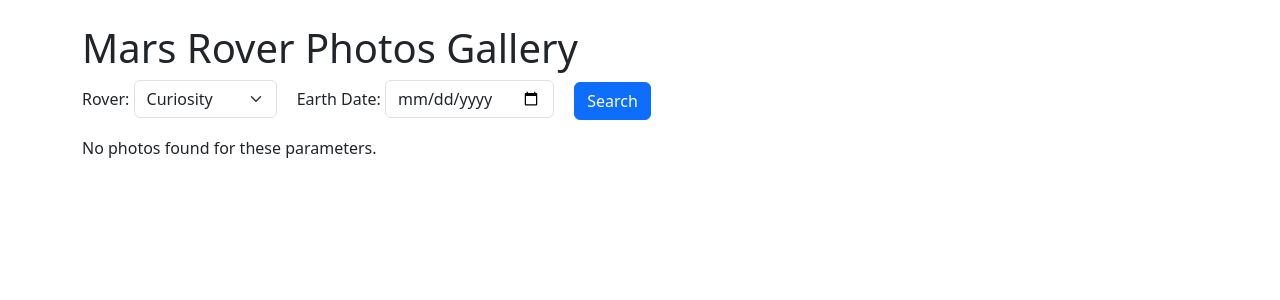
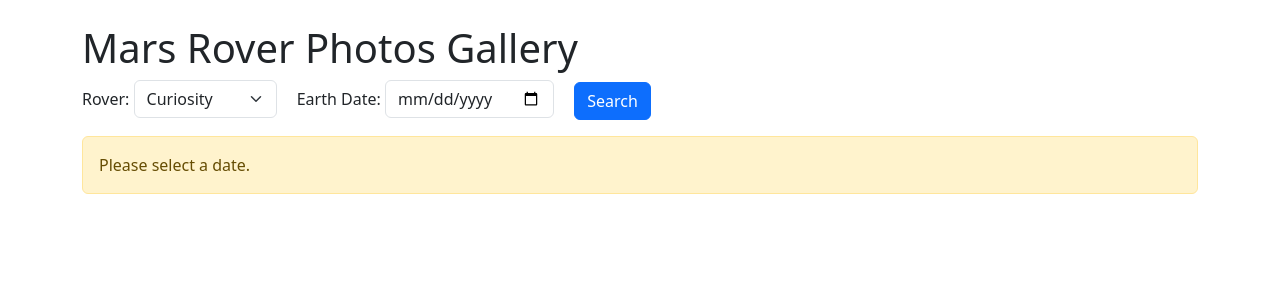
Before and after one commit to fhsuae/finalprojectAlexanderEscobedo, a Django app: page /space/mars-gallery/ in a window 1280 px wide. Shown: the part 56-356 px from the top of the page. Run offline with Django 5.2, Linux system fonts and the light colour scheme; data that the repository does not hold is empty.

Commit message:
Fix search navigation: point navbar search link to Mars Gallery and remove old search view/URL

```diff
--- a/nasaexplorer/space/templates/space/mars_gallery.html
+++ b/nasaexplorer/space/templates/space/mars_gallery.html
@@ -17,6 +17,12 @@
   <button type="submit" class="btn btn-primary">Search</button>
 </form>
 
+{% if error_message %}
+  <div class="alert alert-warning" role="alert">
+    {{ error_message }}
+  </div>
+{% endif %}
+
 {% if photos %}
   <div class="row">
     {% for photo in photos %}
@@ -33,8 +39,6 @@
       </div>
     {% endfor %}
   </div>
-{% else %}
-  <p>No photos found for these parameters.</p>
 {% endif %}
 
 {% endblock %}
--- a/nasaexplorer/space/urls.py
+++ b/nasaexplorer/space/urls.py
@@ -3,7 +3,6 @@ from . import views
 
 app_name = "space"
 urlpatterns = [
-    path("search/", views.search, name="search"),
     path('', views.homepage, name='homepage'),
     path("mars-gallery/", views.MarsGalleryView.as_view(), name="mars_gallery"),
     path("", views.IndexView.as_view(), name="index"),
--- a/nasaexplorer/space/utils.py
+++ b/nasaexplorer/space/utils.py
@@ -1,6 +1,13 @@
 import requests
+from datetime import datetime
 
 NASA_API_KEY = "lsOOvgQsDAa6GCDmn52K7arK4IjzjccWz5GzhhSE"
+
+ROVER_MISSION_DATES = {
+    "curiosity": ("2012-08-06", "2025-12-31"),  # ongoing; arbitrary future end date
+    "opportunity": ("2004-01-25", "2018-06-10"),
+    "spirit": ("2004-01-04", "2010-03-22"),
+}
 
 def get_apod():
     url = f"https://api.nasa.gov/planetary/apod?api_key={NASA_API_KEY}"
@@ -20,12 +27,32 @@ def get_apod():
         return None
 
 def get_mars_rover_photos(rover='curiosity', earth_date=None):
+    if not earth_date:
+        print("No earth_date provided")
+        return []
+
+    mission_start, mission_end = ROVER_MISSION_DATES.get(rover, (None, None))
+    if mission_start is None or mission_end is None:
+        print(f"Unknown rover: {rover}")
+        return []
+
+    try:
+        date_obj = datetime.strptime(earth_date, "%Y-%m-%d")
+        start_obj = datetime.strptime(mission_start, "%Y-%m-%d")
+        end_obj = datetime.strptime(mission_end, "%Y-%m-%d")
+    except ValueError:
+        print(f"Invalid date format: {earth_date}")
+        return []
+
+    if not (start_obj <= date_obj <= end_obj):
+        print(f"Date {earth_date} out of mission range for rover {rover}")
+        return []
+
     url = f"https://api.nasa.gov/mars-photos/api/v1/rovers/{rover}/photos"
     params = {
         'api_key': NASA_API_KEY,
+        'earth_date': earth_date,
     }
-    if earth_date:
-        params['earth_date'] = earth_date
 
     try:
         response = requests.get(url, params=params, timeout=5)
@@ -34,4 +61,5 @@ def get_mars_rover_photos(rover='curiosity', earth_date=None):
         return data.get('photos', [])
     except (requests.RequestException, ValueError) as e:
         print(f"Error fetching Mars Rover photos: {e}")
+        print(f"URL was: {response.url if 'response' in locals() else url}")
         return []
--- a/nasaexplorer/space/views.py
+++ b/nasaexplorer/space/views.py
@@ -7,10 +7,6 @@ from django.views import generic
 from .models import Choice, Question
 from .utils import get_apod, get_mars_rover_photos
 from django.views import View
-from django.shortcuts import render
-
-def search(request):
-    return render(request, "space/search.html")
 
 def homepage(request):
     apod_data = get_apod()
@@ -23,11 +19,21 @@ class MarsGalleryView(View):
     def get(self, request):
         rover = request.GET.get('rover', 'curiosity')
         earth_date = request.GET.get('earth_date')
-        photos = get_mars_rover_photos(rover, earth_date)
+
+        if not earth_date:
+            photos = []
+            error_message = "Please select a date."
+        else:
+            photos = get_mars_rover_photos(rover, earth_date)
+            error_message = None
+            if not photos:
+                error_message = f"No photos found for {rover.title()} on {earth_date}."
+
         context = {
             'photos': photos,
             'rover': rover,
             'earth_date': earth_date,
+            'error_message': error_message,
         }
         return render(request, 'space/mars_gallery.html', context)
 
@@ -78,7 +84,4 @@ def vote(request, question_id):
     else:
         selected_choice.votes = F("votes") + 1
         selected_choice.save()
-        # Always return an HttpResponseRedirect after successfully dealing
-        # with POST data. This prevents data from being posted twice if a
-        # user hits the Back button.
         return HttpResponseRedirect(reverse("space:results", args=(question.id,)))
--- a/nasaexplorer/templates/base.html
+++ b/nasaexplorer/templates/base.html
@@ -12,7 +12,7 @@
             <a class="navbar-brand" href="{% url 'space:homepage' %}">NASA Explorer</a>
             <div>
                 <a class="nav-link d-inline" href="{% url 'space:homepage' %}">Home</a> |
-                <a class="nav-link d-inline" href="{% url 'space:search' %}">Search</a> |
+                <a class="nav-link d-inline" href="{% url 'space:mars_gallery' %}">Search</a> |
                 <!-- Button trigger modal -->
                 <button type="button" class="btn btn-primary btn-sm" data-bs-toggle="modal" data-bs-target="#infoModal">
                     Info
```
